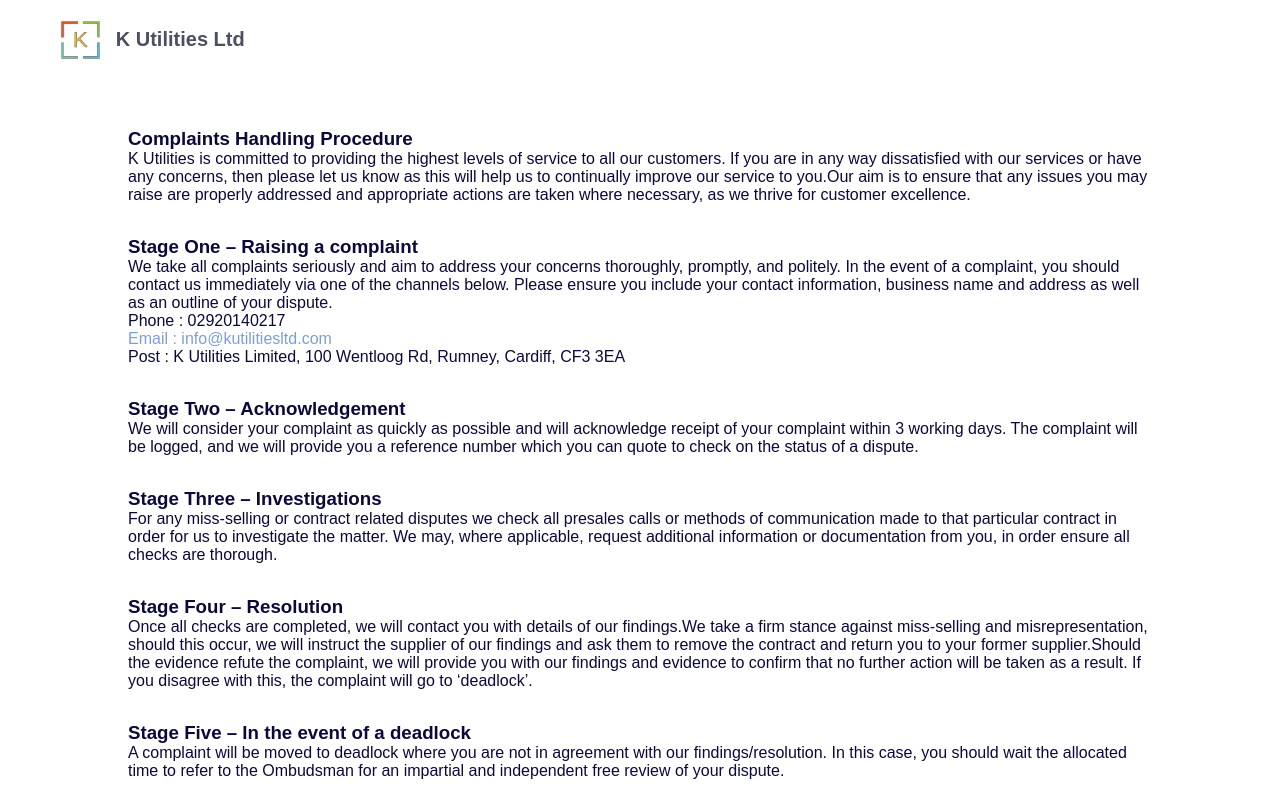
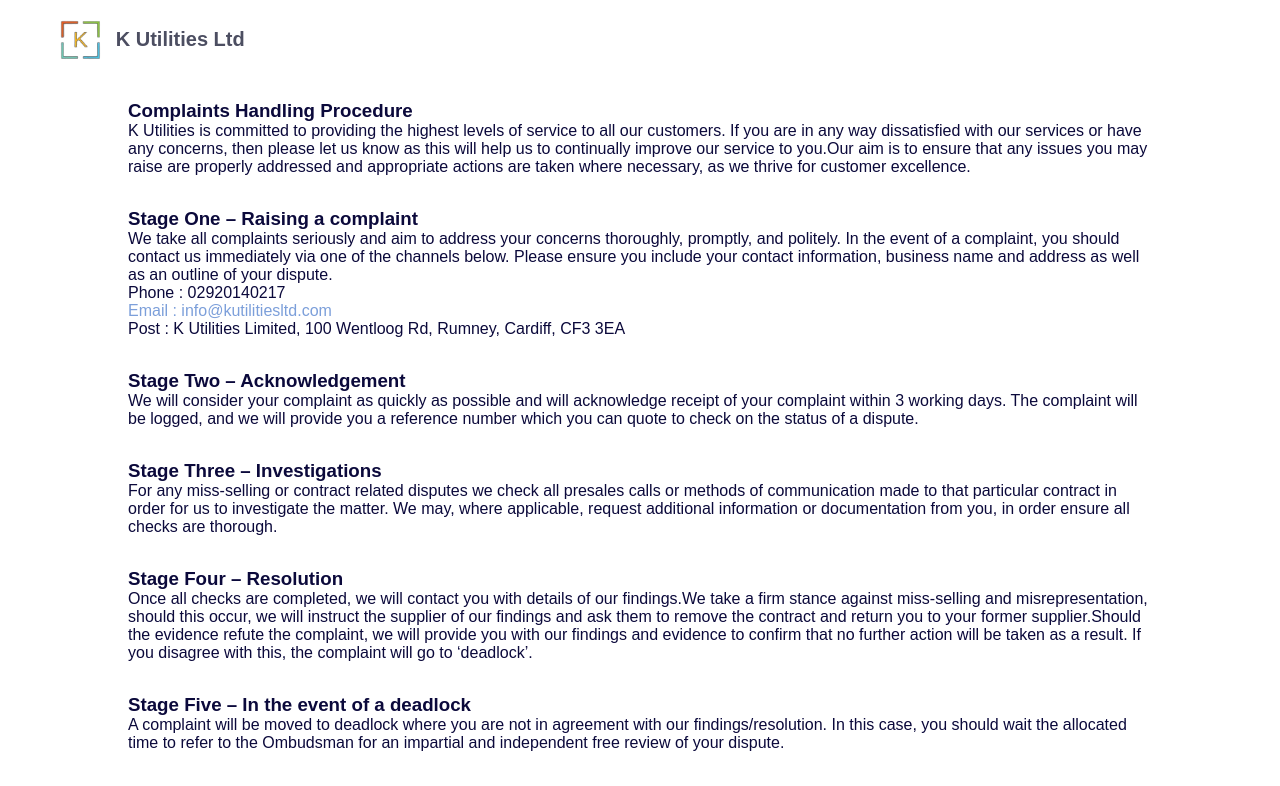
Before and after one commit to sharaizk/k-utilities-ltd, a React (Create React App) app: page /complain-handling-procedure in a window 1280 px wide. Shown: the top 786 px of the page. Built offline with nearby package versions, Linux system fonts and the light colour scheme; a web font is replaced by a local one.

Commit message:
Padding - Fixed

```diff
--- a/src/screens/Elements.js
+++ b/src/screens/Elements.js
@@ -5,7 +5,7 @@
   justify-content: flex-start;
   align-items: flex-start;
   flex-direction: column;
-  padding: 10% 10% 5% 10%;
+  padding: 100px 10% 5% 10%;
   overflow-x: hidden !important;
 
 `;
```
